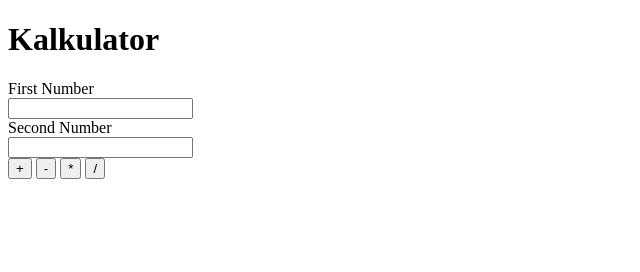
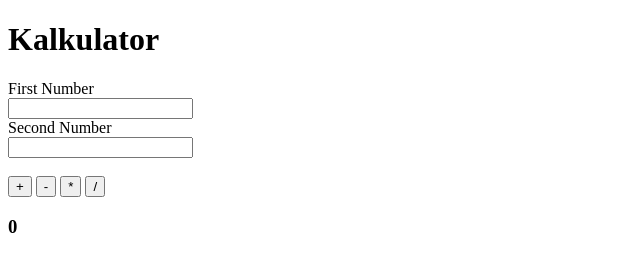
Before and after one commit to sulfikaralijun/Learn-JavaScript, a plain HTML site: page src/project/kalkulator/index.html in a window 1280 px wide. Shown: the whole page, without its empty margins (0-640 px from the left). Drawn offline with Linux system fonts and the light colour scheme.

Commit message:
update src/project/kalkulator/index.html

```diff
--- a/src/project/kalkulator/index.html
+++ b/src/project/kalkulator/index.html
@@ -12,14 +12,14 @@
     <label for="num1">First Number</label><br>
     <input type="text" id="num1"><br>
     <label for="num2">Second Number</label><br>
-    <input type="text" id="num2"><br>
+    <input type="text" id="num2"><br><br>
     <div id="action">
       <button onclick="plus">+</button>
       <button onclick="minus">-</button>
       <button onclick="multiply">*</button>
       <button onclick="divide">/</button>
     </div>
-    <p id="result"></p>
+    <h3 id="result">0</h3>
   </div>
 
   <script src="script.js"></script>
```
